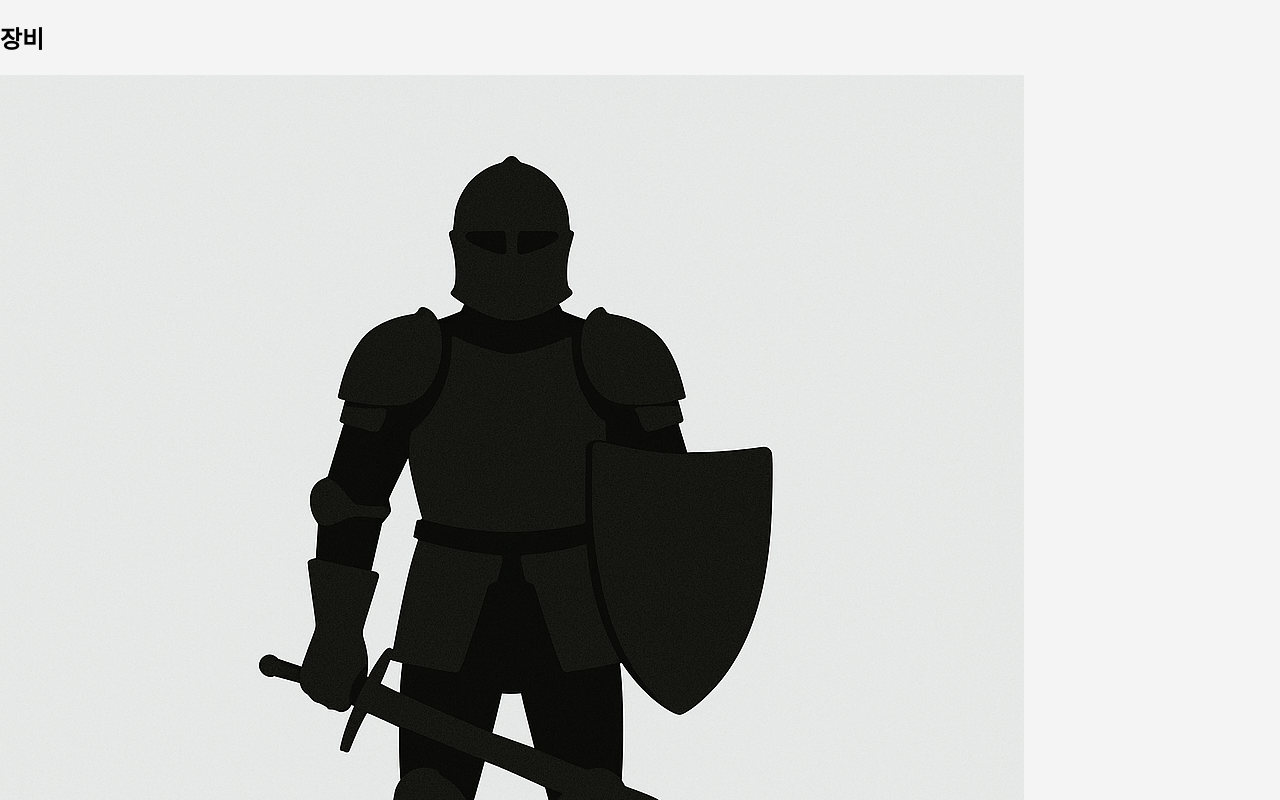
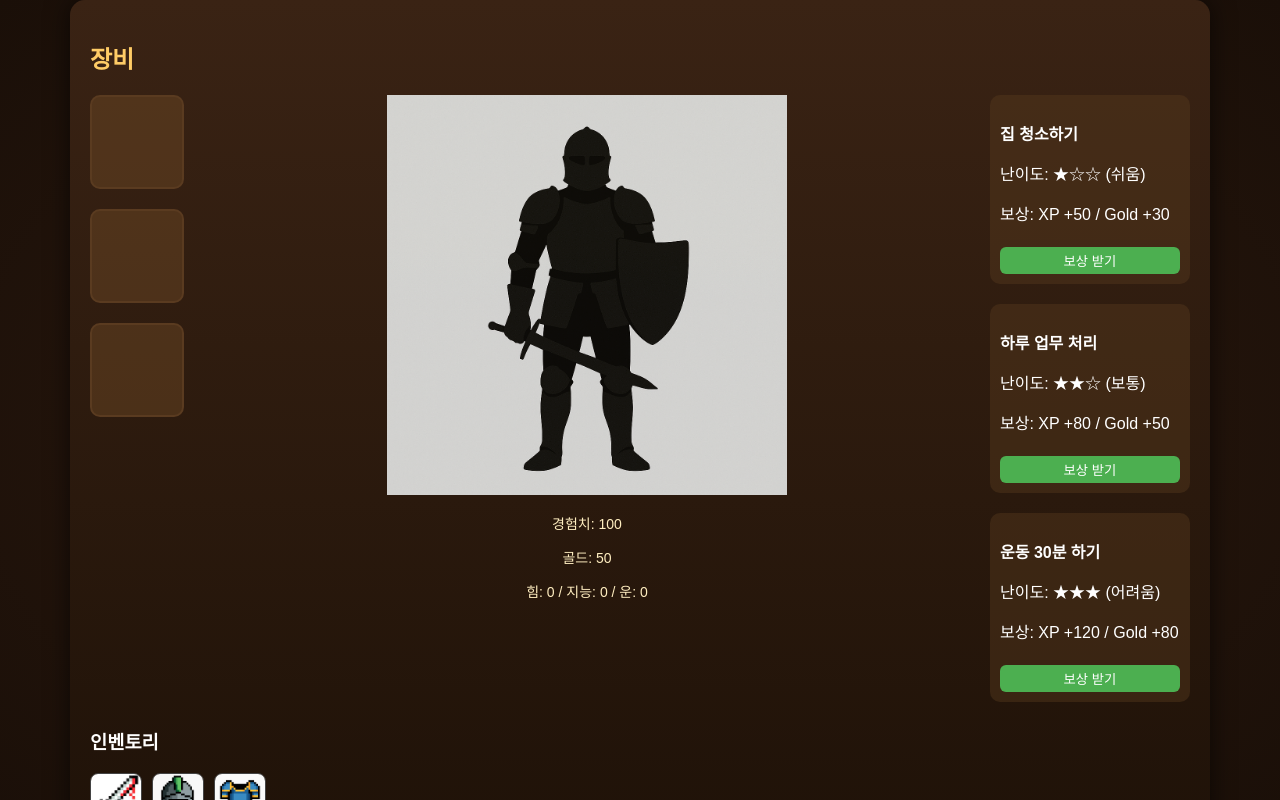
Before and after one commit to jeonjunhee93/LifeRPG_0.0.05, a React (Vite) app in the folder LifeRPG_FinalBuild (1)/: page / in a window 1280 px wide. Shown: the top 800 px of the page. Built offline with nearby package versions, Linux system fonts and the light colour scheme.

Commit message:
Refactor RPG UI styles and add gradients
Updated styles for RPG UI components, including layout adjustments and new gradient backgrounds.

```diff
--- a/LifeRPG_FinalBuild (1)/src/index.css
+++ b/LifeRPG_FinalBuild (1)/src/index.css
@@ -1,128 +1,124 @@
-/* 기본 설정 */
 body {
   margin: 0;
-  font-family: Arial, sans-serif;
-  background-color: #f4f4f4;
+  background: radial-gradient(#2d1a0f, #1a0f08);
+  font-family: "Noto Sans KR", sans-serif;
+  color: #fff;
 }
 
-/* 게임 전체 컨테이너 */
-.game-container {
+.rpg-ui {
   display: flex;
-  justify-content: space-between;
+  justify-content: center;
+  align-items: center;
+  min-height: 100vh;
+}
+
+.rpg-window {
+  width: 1100px;
+  background: linear-gradient(180deg, #3a2314 0%, #1f1208 100%);
+  border-radius: 15px;
+  box-shadow: 0 0 25px rgba(0, 0, 0, 0.6);
   padding: 20px;
 }
 
-/* 좌측 캐릭터/장비창 패널 */
-.character-panel {
-  position: relative;
-  width: 300px;
+.rpg-title {
+  font-size: 24px;
+  color: #ffcc66;
+  margin-bottom: 20px;
+  text-align: left;
 }
 
-/* 캐릭터 실루엣 이미지 */
-.silhouette {
-  max-width: 150px;
-  height: auto;
-  display: block;
-  margin: 0 auto;
+.rpg-layout {
+  display: flex;
+  justify-content: space-between;
+  align-items: flex-start;
 }
 
-/* 장비 아이콘 위치 오버레이 */
-.equipment-icon {
-  position: absolute;
-  z-index: 2;
-  width: 40px;
-  height: 40px;
+.rpg-column {
+  display: flex;
+  flex-direction: column;
+  gap: 20px;
 }
 
-/* 우측 퀘스트/인벤토리 패널 */
-.quest-inventory-panel {
-  width: 60%;
-  background-color: white;
-  padding: 20px;
+/* 슬롯 기본 */
+.rpg-slot {
+  width: 90px;
+  height: 90px;
+  background: rgba(120, 80, 40, 0.4);
+  border: 2px solid #5a3b20;
   border-radius: 10px;
-  box-shadow: 0 0 10px rgba(0,0,0,0.1);
+  display: flex;
+  justify-content: center;
+  align-items: center;
 }
 
-/* 인벤토리 박스 */
-.inventory {
-  margin-top: 30px;
+.rpg-slot img {
+  width: 80%;
+  height: auto;
 }
 
-.inventory h2 {
-  margin-bottom: 10px;
-  font-size: 18px;
+/* 중앙 실루엣 */
+.rpg-center {
+  text-align: center;
+  position: relative;
 }
 
-/* 인벤토리 안의 아이템들 */
-.inventory-items {
+.rpg-silhouette {
+  width: 400px;
+  opacity: 0.9;
+}
+
+.rpg-status {
+  margin-top: 10px;
+  color: #ffeec0;
+  font-size: 14px;
+}
+
+/* 퀘스트 */
+.rpg-quest {
+  background: rgba(90, 60, 30, 0.4);
+  border-radius: 10px;
+  padding: 10px;
+  width: 180px;
+  text-align: left;
+}
+
+.rpg-quest button {
+  width: 100%;
+  margin-top: 6px;
+  padding: 4px;
+  background-color: #4CAF50;
+  color: white;
+  border: none;
+  border-radius: 6px;
+  cursor: pointer;
+}
+
+.rpg-quest button.disabled {
+  background-color: #777;
+  cursor: not-allowed;
+}
+
+/* 인벤토리 */
+.rpg-inventory {
+  margin-top: 25px;
+}
+
+.inventory-grid {
   display: flex;
   flex-wrap: wrap;
   gap: 10px;
 }
 
-/* 인벤토리용 아이템 크기 통일 (50x50) */
-.inventory-items img {
+.inventory-grid img {
   width: 50px;
   height: 50px;
-  object-fit: contain;
+  border: 1px solid #444;
+  border-radius: 8px;
+  background: #f9f9f9;
   cursor: pointer;
-  border: 1px solid #ccc;
-  border-radius: 4px;
-  background-color: #fff;
-  padding: 2px;
-  transition: transform 0.1s ease-in-out;
 }
 
-.inventory-items img:hover {
-  transform: scale(1.05);
-  border-color: #666;
+.inventory-grid img.equipped-item {
+  border: 2px solid gold;
+  background: #fffbe6;
 }
-
-/* 🎯 캐릭터 실루엣 전체 */
-.silhouette-wrapper {
-  position: relative;
-  width: 480px; /* 🔹 캐릭터 크기 확대 (기존 300~380 → 480) */
-  margin: 0 auto;
-}
-
-.silhouette {
-  width: 100%;
-  height: auto;
-  display: block;
-}
-
-/* 🪖 투구 위치 (머리) */
-.helmet-slot {
-  position: absolute;
-  top: 5%;
-  left: 39%;
-  width: 95px;
-}
-
-/* 🛡 갑옷 위치 (상체 중앙) */
-.armor-slot {
-  position: absolute;
-  top: 37%;
-  left: 34%;
-  width: 150px;
-}
-
-/* ⚔️ 무기 위치 (오른쪽 팔 근처) */
-.weapon-slot {
-  position: absolute;
-  top: 70%;
-  left: 80%;
-  width: 110px;
-}
-
-/* 📦 캐릭터 패널 기본 설정 */
-.character-panel {
-  position: relative;
-  width: 480px; /* 실루엣과 동일한 폭으로 맞춤 */
-  text-align: center;
-  margin: 0 auto;
-}
-
-.equipment-icon {
-  z-index: 2;
-}
```
